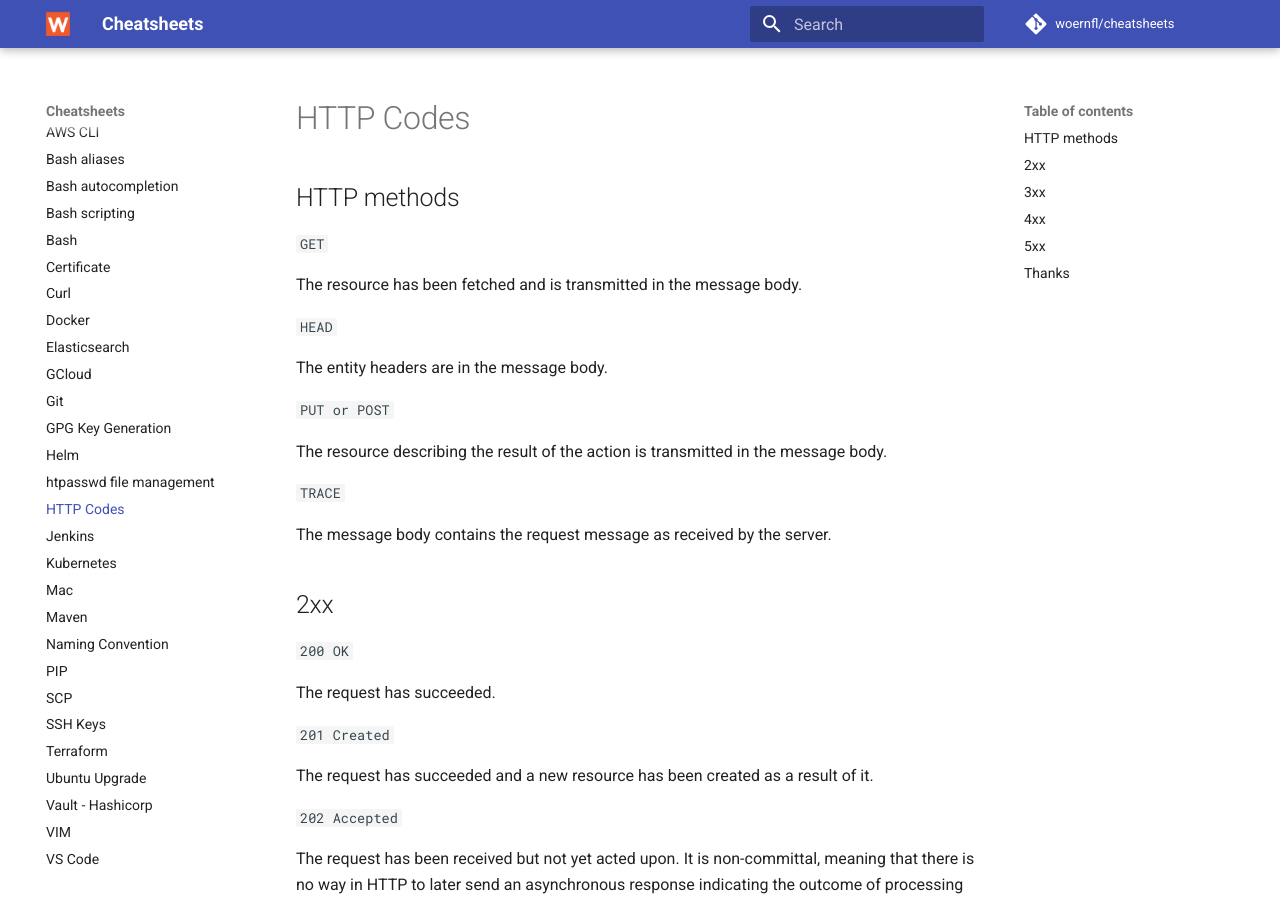
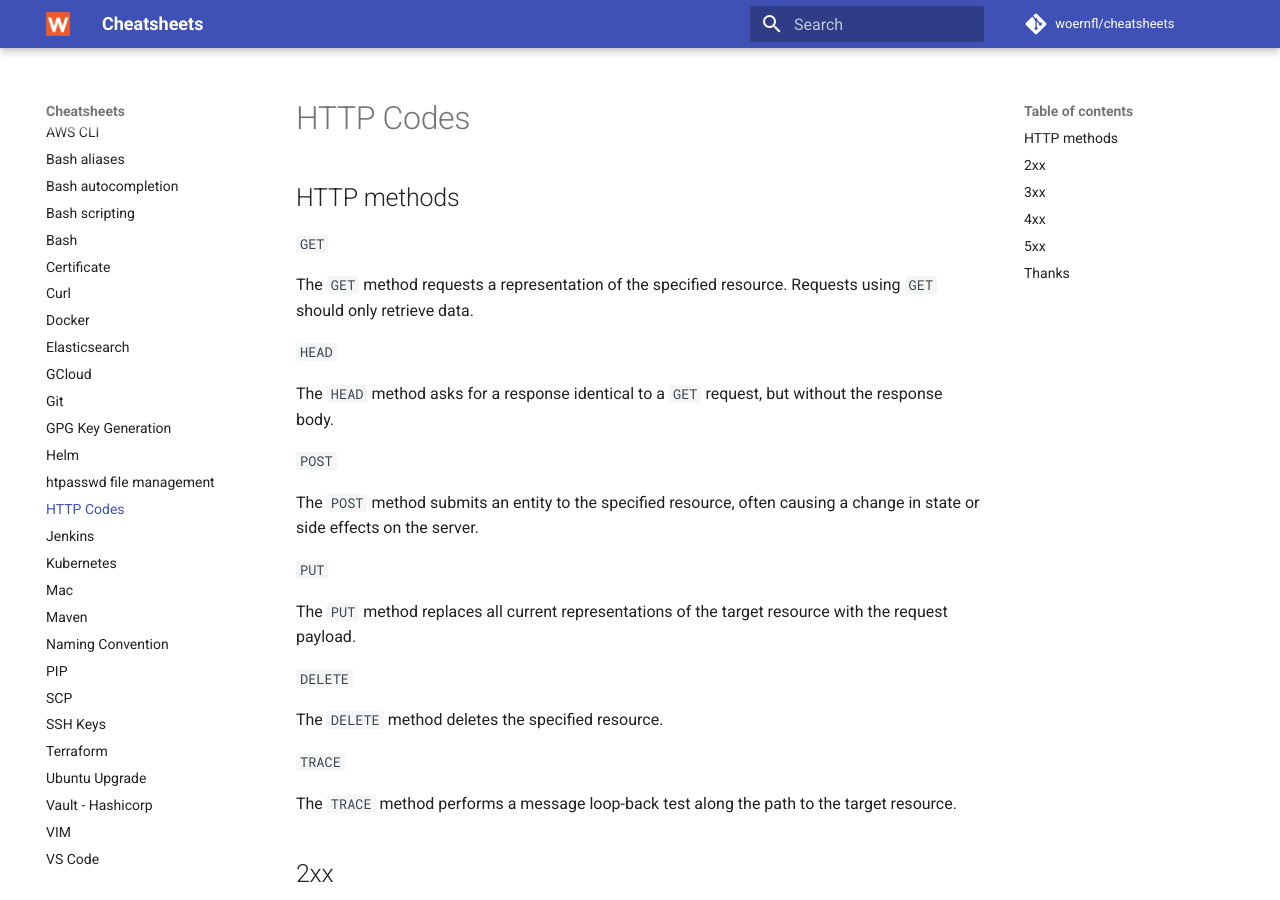
Before and after one commit to woernfl/cheatsheets, an MkDocs documentation site: the page built from docs/http-codes.md, in a window 1280 px wide and 900 px high. Built offline with MkDocs 1.6.1 and Material for MkDocs 9.7.7, drawn with Linux system fonts in a browser that asks for light colours; comment, search, counter and statistics services are not loaded.

Commit message:
Update http-codes.md

```diff
--- a/docs/http-codes.md
+++ b/docs/http-codes.md
@@ -4,19 +4,27 @@
 
 `GET`
 
-The resource has been fetched and is transmitted in the message body.
+The `GET` method requests a representation of the specified resource. Requests using `GET` should only retrieve data.
 
 `HEAD`
 
-The entity headers are in the message body.
+The `HEAD` method asks for a response identical to a `GET` request, but without the response body.
 
-`PUT or POST`
+`POST`
 
-The resource describing the result of the action is transmitted in the message body.
+The `POST` method submits an entity to the specified resource, often causing a change in state or side effects on the server.
+
+`PUT`
+
+The `PUT` method replaces all current representations of the target resource with the request payload.
+
+`DELETE`
+
+The `DELETE` method deletes the specified resource.
 
 `TRACE`
 
-The message body contains the request message as received by the server.
+The `TRACE` method performs a message loop-back test along the path to the target resource.
 
 ## 2xx
 
```
Also changed, not shown: other parts of docs/http-codes.md (+1 -1 lines).
